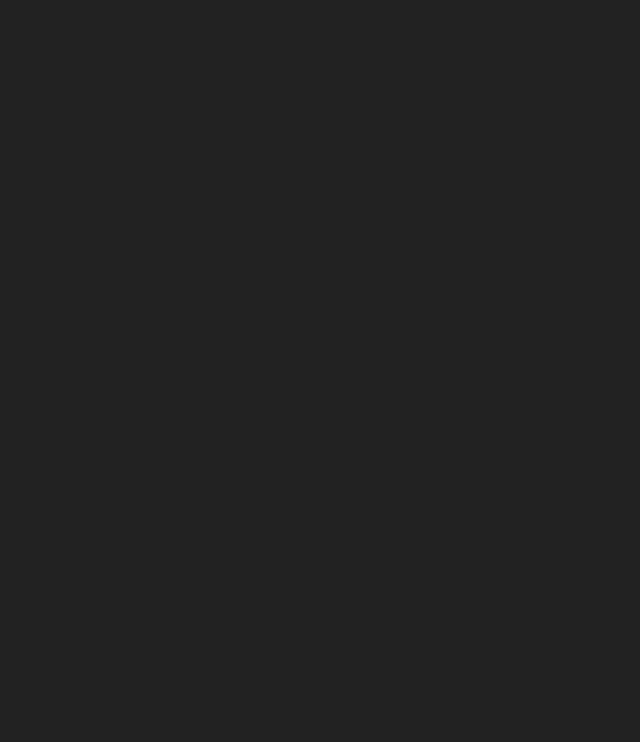
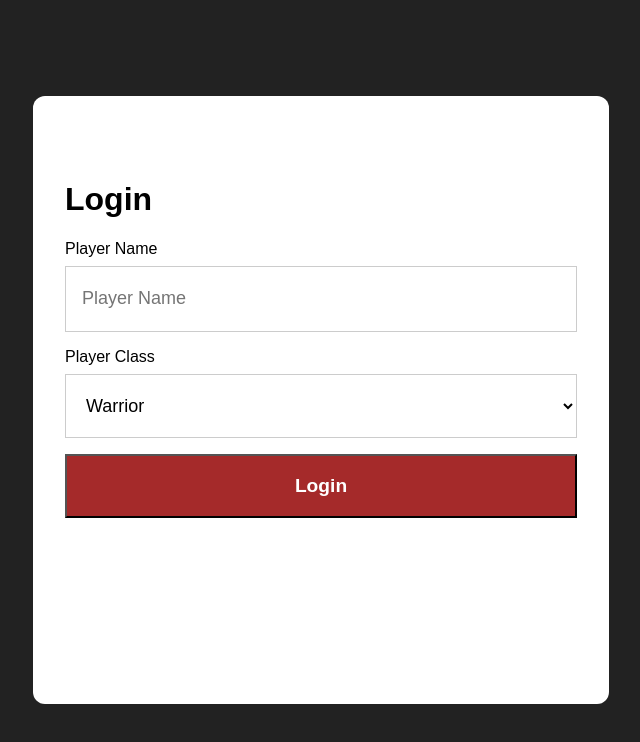
Before and after one commit to goodthingscomein/vite-three-js-game, a website built with Vite: page index.html in a window 1280 px wide. Shown: the whole page, without its empty margins (319-959 px from the left). Built offline with nearby package versions, Linux system fonts and the light colour scheme; files whose address does not match are found by name.

Commit message:
start of custom models

```diff
--- a/index.html
+++ b/index.html
@@ -9,6 +9,23 @@
   <body>
     <div class="screen-wrapper">
       <div class="gui"></div>
+      <div class="login-screen" id="login-screen">
+        <div class="login-card">
+          <h1>Login</h1>
+          <form class="login-form" id="login-form">
+            <label class="login-label" for="playerName">Player Name</label>
+            <input class="login-field" id="playerName" name="playerName" type="text" placeholder="Player Name" />
+            <label class="login-label" for="playerClass">Player Class</label>
+            <select class="login-field" id="playerClass" name="playerClass">
+              <option value="warrior">Warrior</option>
+              <option value="mage">Mage</option>
+              <option value="rogue">Rogue</option>
+              <option value="priest">Priest</option>
+            </select>
+            <button class="login-button" type="submit">Login</button>
+          </form>
+        </div>
+      </div>
       <canvas id="c"></canvas>
     </div>
     <script type="module" src="/src/index.ts"></script>
--- a/src/index.ts
+++ b/src/index.ts
@@ -2,9 +2,19 @@ import './style.css';
 
 import { World } from './scripts/World';
 
-/** This will create the world and connect to the server */
-const _world = new World();
-_world._Start(); // This will start the game loop
+const loginForm = document.getElementById('login-form');
+loginForm?.addEventListener('submit', (e) => {
+  e.preventDefault();
+  var playerNameInput = document.getElementById('playerName') as HTMLInputElement;
+  var playerClassInput = document.getElementById('playerClass') as HTMLSelectElement;
+
+  /** This will create the world and connect to the server */
+  const _world = new World(playerNameInput.value, playerClassInput.value);
+  _world._Start(); // This will start the game loop
+
+  const loginScreen = document.getElementById('login-screen');
+  if (loginScreen) loginScreen.style.display = 'none';
+});
 
 /** Prevent the context menu */
 window.oncontextmenu = (e) => {
--- a/src/scripts/World.ts
+++ b/src/scripts/World.ts
@@ -1,4 +1,5 @@
-import { Scene, Mesh, MathUtils, Vector3 } from 'three';
+import { Scene, Mesh, MathUtils, Vector3, AnimationMixer } from 'three';
+import { FBXLoader } from 'three/examples/jsm/loaders/FBXLoader';
 
 // Systems
 import { Renderer } from './systems/Renderer';
@@ -30,7 +31,7 @@ let networkedObjects: Map<number, CustomObject>;
 let networkedLights: Map<number, CustomLight>;
 
 class World {
-  constructor() {
+  constructor(playerName: string, playerClass: string) {
     canvas = document.querySelector<HTMLCanvasElement>('#c')!;
     scene = CreateScene(0x222222);
     customCamera = new CustomCamera();
@@ -40,7 +41,7 @@ class World {
     networkedLights = new Map<number, CustomLight>();
 
     /** Connect to the server */
-    networkManager = new NetworkManager('http://localhost:4000', 'Jai Colio', 'Warrior');
+    networkManager = new NetworkManager('http://localhost:4000', playerName, playerClass);
 
     /** Listen for the setup message from the server */
     networkManager._PlayerSetup = (data) => {
@@ -121,9 +122,7 @@ class World {
     const skybox = CreateSkybox();
     this._MakeInstance(skybox);
 
-    /** Set the camera position */
-    customCamera._camera.position.set(0, 7, -20); // Move the camera backwards
-    customCamera._camera.rotation.set(MathUtils.degToRad(15), MathUtils.degToRad(180), 0); // Move the camera backwards
+    this._LoadAnimatedModel();
   }
 
   /** Start the game loop */
@@ -158,6 +157,28 @@ class World {
   _AddNetworkedLight(id: number, light: CustomLight) {
     networkedLights.set(id, light);
   }
+
+  _LoadAnimatedModel() {
+    console.log('Loading');
+    const loader = new FBXLoader();
+    loader.setPath('./assets/models/mannequin/');
+    loader.load('mannequin.fbx', (fbx) => {
+      fbx.scale.setScalar(0.1);
+      fbx.traverse((c) => {
+        c.castShadow = true;
+      });
+
+      const anim = new FBXLoader();
+      anim.setPath('./assets/animations/mannequin/');
+      anim.load('run.fbx', (anim) => {
+        const mixer = new AnimationMixer(fbx);
+        const idle = mixer.clipAction(anim.animations[0]);
+        console.log(idle);
+        idle.play();
+      });
+      scene.add(fbx);
+    });
+  }
 }
 
 export { World };
--- a/src/style.css
+++ b/src/style.css
@@ -16,6 +16,7 @@ body {
   width: 100%;
   height: 100vh;
   background-color: #222;
+  z-index: 0;
 }
 
 .gui {
@@ -23,6 +24,58 @@ body {
   inset: 0;
   display: flex;
   flex-direction: column;
+  z-index: 10;
+}
+
+.login-screen {
+  position: absolute;
+  inset: 0;
+  display: flex;
+  flex-direction: column;
+  align-items: center;
+  justify-content: center;
+  z-index: 10;
+}
+
+.login-card {
+  width: 40%;
+  height: 60%;
+  display: flex;
+  flex-direction: column;
+  background-color: white;
+  border-radius: 12px;
+  padding: 4em 2em;
+}
+
+.login-form {
+  display: flex;
+  flex-direction: column;
+  gap: 1em;
+}
+
+.login-field {
+  height: 4rem;
+  background-color: white;
+  border: 1px solid rgba(0, 0, 0, 0.2);
+  color: black;
+  font-size: large;
+  font-weight: 400;
+  padding: 0 1rem;
+}
+
+.login-label {
+  margin-bottom: -0.5rem;
+}
+
+.login-button {
+  height: 4rem;
+  background-color: brown;
+  color: white;
+  font-size: larger;
+  font-weight: 600;
+}
+
+.login-class {
 }
 
 #c {
```
Also changed, not shown: 2 other files.
